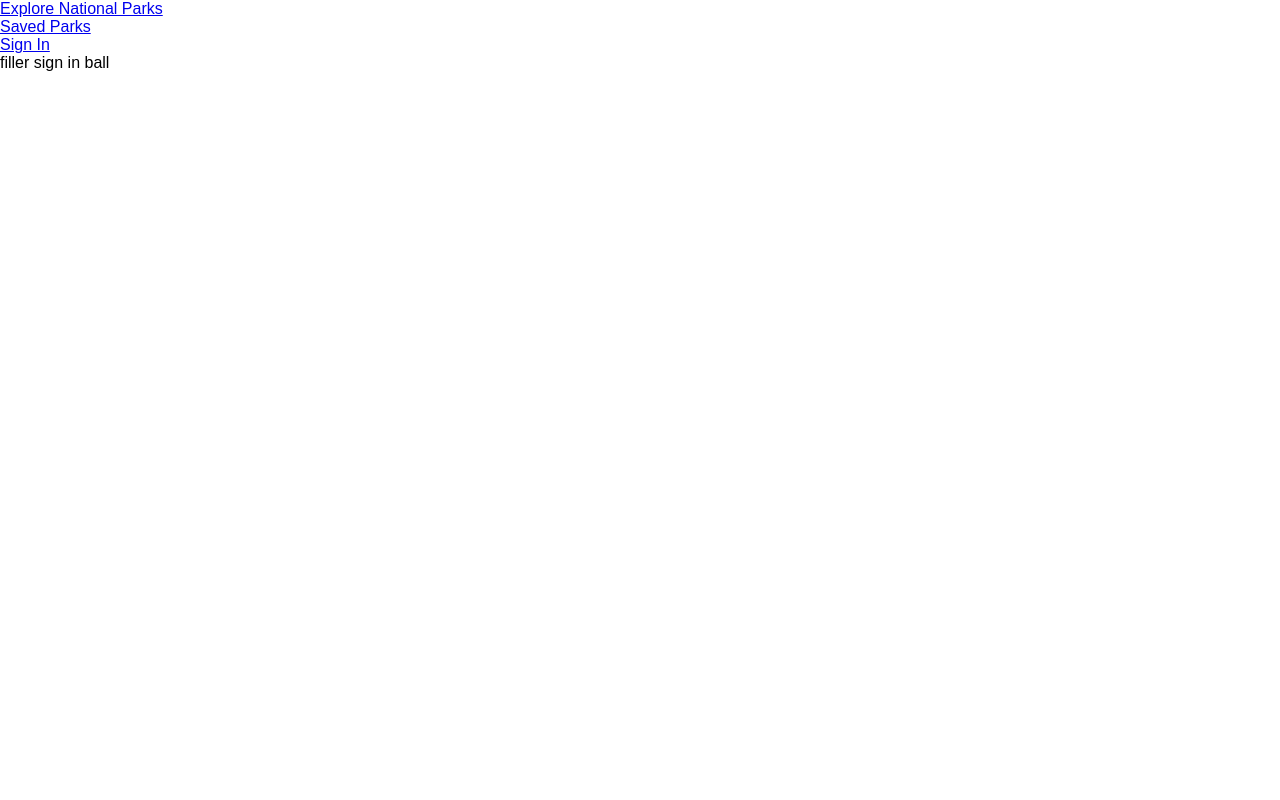
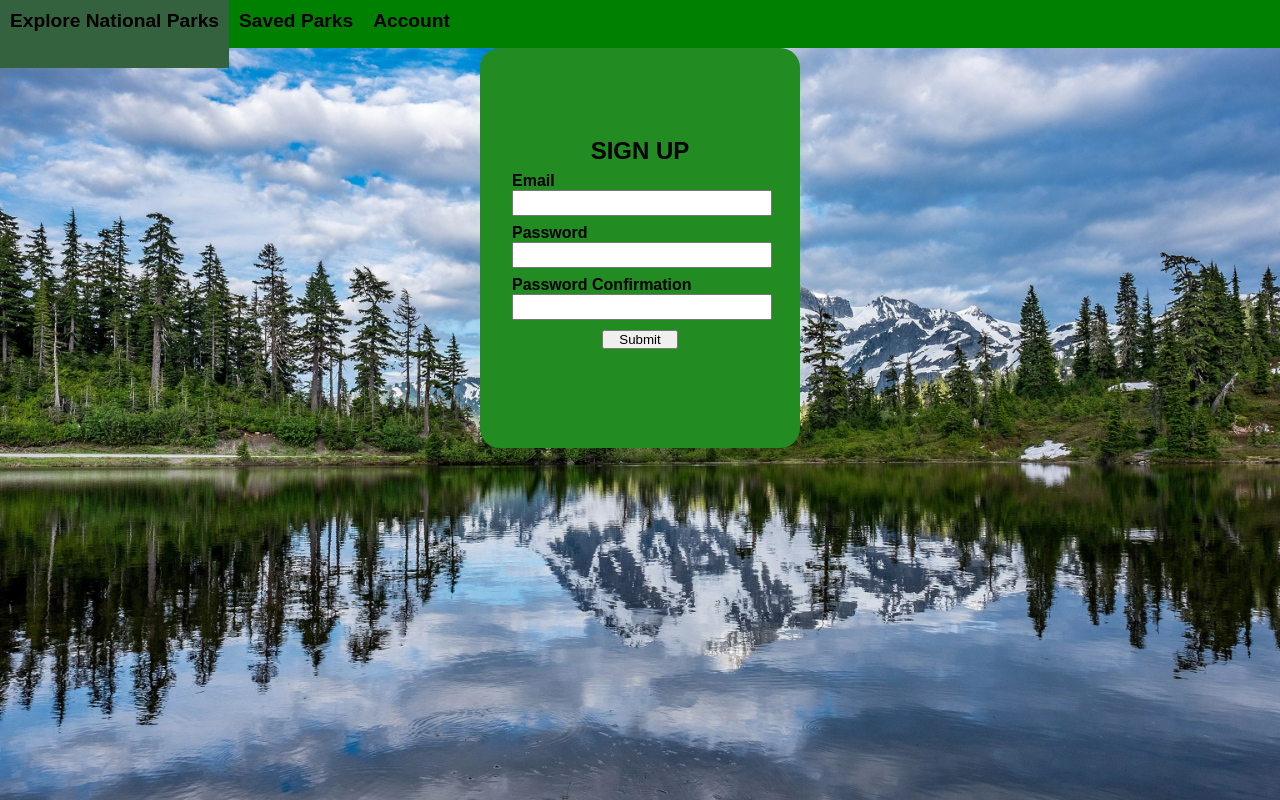
Before and after one commit to ryrysmiley/NationalParksProject, a React (Create React App) app: page /signin in a window 1280 px wide. Built offline with nearby package versions, Linux system fonts and the light colour scheme; no server answers.

Commit message:
login start and navbar

```diff
--- a/package.json
+++ b/package.json
@@ -6,6 +6,7 @@
     "@testing-library/jest-dom": "^5.16.4",
     "@testing-library/react": "^13.3.0",
     "@testing-library/user-event": "^13.5.0",
+    "firebase": "^9.8.4",
     "react": "^18.2.0",
     "react-dom": "^18.2.0",
     "react-router-dom": "^6.3.0",
--- a/src/Layout.js
+++ b/src/Layout.js
@@ -1,22 +1,22 @@
 import { Outlet, Link } from "react-router-dom"
 export function Layout(){
     return(
-        <>
-            <nav>
-                <ul>
-                    <li>
-                        <Link to="/">Explore National Parks</Link>
+        <div class="Navbar">
+            <nav class="Navbar">
+                <ul class="Navbar">
+                    <li class="Navbar">
+                        <Link to="/" class="Navbar">Explore National Parks</Link>
                     </li>
-                    <li>
-                        <Link to="/mysavedparks">Saved Parks</Link>
+                    <li class="Navbar">
+                        <Link to="/mysavedparks" class="Navbar">Saved Parks</Link>
                     </li>
-                    <li>
-                        <Link to="/signin">Sign In</Link>
+                    <li class="Navbar">
+                        <Link to="/signin" class="Navbar">Account</Link>
                     </li>
                 </ul>
             </nav>
 
             <Outlet />
-        </>
+        </div>
     )
 }
--- a/src/SignIn.js
+++ b/src/SignIn.js
@@ -1,5 +1,18 @@
 export function SignIn(){
     return(
-        <div>filler sign in ball</div>
+        <div class="signin">
+            <form>
+                <div>
+                    <h2>SIGN UP</h2>
+                    <label>Email</label><br/>
+                    <input type="email" class="inputboxes" required/><br/>
+                    <label>Password</label><br/>
+                    <input type="text" id="password" class="inputboxes" required/><br/>
+                    <label>Password Confirmation</label><br/>
+                    <input type="text" id="passwordConfirmation" class="inputboxes" required/><br/>
+                    <input type="submit" class="submit"/>
+                </div>
+            </form>
+        </div>
     )
 }
--- a/src/index.css
+++ b/src/index.css
@@ -31,9 +31,40 @@ img {
 	margin: 10px;
 }
 /*Navbar*/
-.Navbar {
+nav.Navbar{
 	height: 6vh;
 	width: 100%;
+	background-color: green;
+}
+ul.Navbar{
+	flex-shrink: inherit;
+	height: 100%;
+	width: 100%;
+	list-style-type: none;
+}
+
+li.Navbar{
+	height: 100%;
+	float: left;
+}
+a.Navbar{
+	height: 100%;
+	color: black;
+	text-decoration: none;
+	margin: auto;
+	text-align: center;
+	align-items: center;
+	justify-content: center;
+	display: flex;
+	white-space: nowrap;
+	font-size: larger;
+	font-weight: bolder;
+	display: block;
+	padding: 10px;
+}
+a:hover.Navbar{
+	background-color: #34623f;
+
 }
 /*Home Breakdown*/
 div.home {
@@ -128,6 +159,7 @@ button.park:hover {
 	font-weight: bold;
 }
 
+/*justin lee*/
 .name {
 	margin: 15px;
 }
@@ -159,3 +191,46 @@ button.park:hover {
 .website {
 	margin: 15px;
 }
+
+/*sign in*/
+.signin {
+	width: 100%;
+	height: 94vh;
+	background-image: url("../public/images/north-cascades-np.webp");
+	background-position: center;
+	background-size: cover;
+}
+
+.signin form{
+	width: 25%;
+	height: 50vh;
+	background: forestgreen;
+	justify-content: center;
+	display: flex;
+	align-items: center;
+	margin: auto;
+	min-width: 200px;
+	min-height: 200px;
+	border-radius: 20px;
+}
+.signin form div{
+	width: 80%;
+	margin: auto;
+	text-align: center;
+}
+.signin form label{
+	font-weight: bolder;
+	white-space: nowrap;
+	overflow: hidden;
+	text-overflow: ellipsis;
+	float: left;
+	margin-top: 3%;
+}
+.submit{
+	width: 30%;
+	margin: 4%
+}
+.inputboxes{
+	width: 100%;
+	font-size: larger;
+}
```
Also changed, not shown: src/Firebase.js (added, +20 -0 lines), 1 other file (tests, documents, lock files or other folders).
